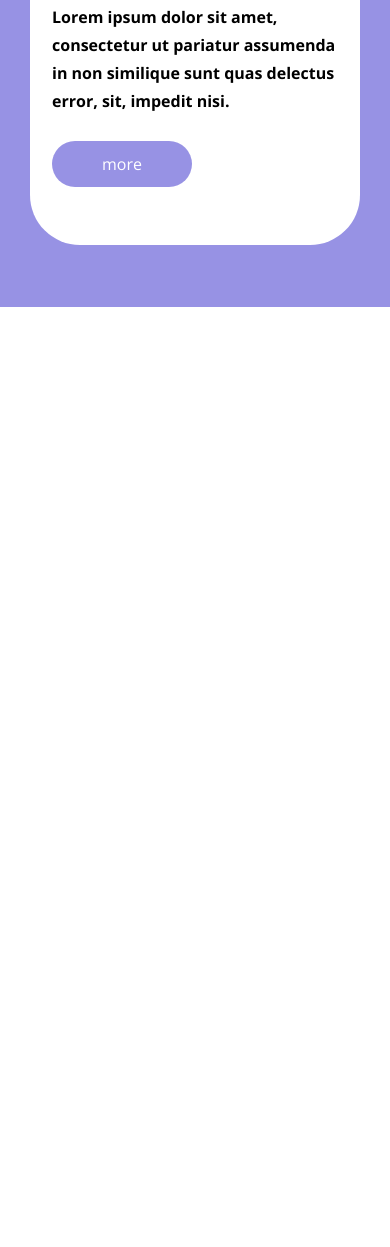
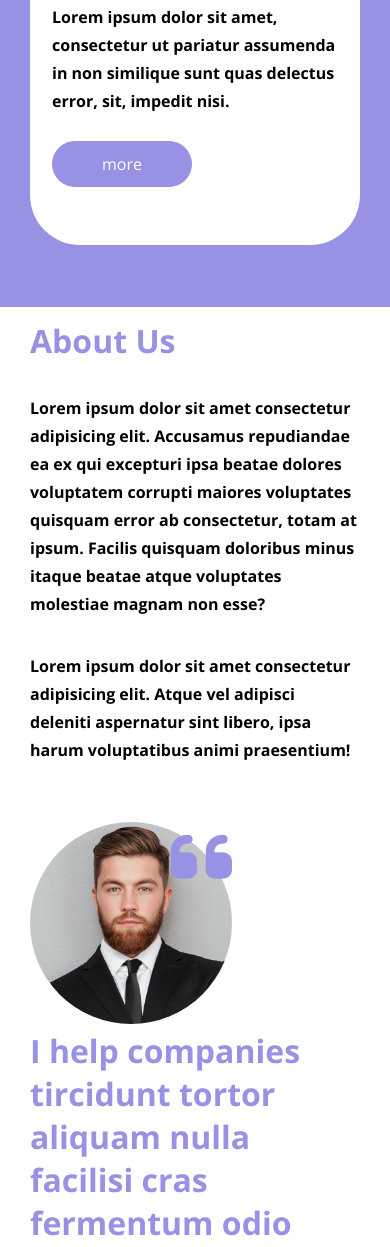
Before and after one commit to Francesca-Barletta/htmlcss-responsive-layout, a plain HTML site: page index.html in a window 390 px wide. Shown: the part 8585-9832 px from the top of the page. Before the commit the page ends 8892 px from the top, so only its background shows below. Drawn offline with nearby package versions, Linux system fonts and the light colour scheme.

Commit message:
add section about us in mobile responsive

```diff
--- a/css/style.css
+++ b/css/style.css
@@ -202,10 +202,8 @@ p{
     margin-bottom: 60px;
     padding: 0 24px;
 }
-.ts-title {
-    font-size: 32px;
-}
-.ts-card-img{
+
+.img-radio{
     width: 202px;
     aspect-ratio: 1 / 1;
     border-radius: 50%;
@@ -220,8 +218,9 @@ p{
     border-radius: 50px;
     margin-bottom: 32px;
 }
-.ts-title{
+.h2-purple{
     color: #9792E4;
+    font-size: 32px;
 }
 .ts-card-name{
     display: inline-block;
@@ -229,6 +228,22 @@ p{
 }
 .ts-card-body{
     text-align: center;
+}
+/*ABOUT US*/
+p.ab-us{
+    margin-bottom: 34px;
+}
+.about-us-img{
+    position: relative;
+    display: inline-block;
+}
+.quotes{
+    color: #9792E4;
+    font-size: 70px;
+    position: absolute;
+    top: 0;
+    right: 0px;
+
 }
 /*MEDIA_QUERY*/
 
--- a/index.html
+++ b/index.html
@@ -121,12 +121,12 @@
     <div class="container">
         <div class="ts-header">
             <h3>TESTIMONIALS</h3>
-            <h2 class="ts-title">We are committed expert partners</h2>
+            <h2 class="h2-purple">We are committed expert partners</h2>
             <p>We place huge value on strong relationship and have seen the benefict bring to our business. Customer feedback is vital in helping us to get it right.</p>
         </div>
         <div class="row ts-row">
             <div>
-                <img class="ts-card-img" src="./img/testimonial1.jpg" alt="">
+                <img class="img-radio" src="./img/testimonial1.jpg" alt="">
             </div>
             <div class="ts-card-body">
                 <p>Lorem ipsum dolor sit amet consectetur adipisicing elit. Necessitatibus nisi rerum deserunt iste mollitia modi quidem iusto similique nulla voluptate. Saepe, modi!</p>
@@ -135,7 +135,7 @@
         </div>
         <div class="row ts-row">
             <div>
-                <img class="ts-card-img" src="./img/testimonial2.jpg" alt="">
+                <img class="img-radio" src="./img/testimonial2.jpg" alt="">
             </div>
             <div class="ts-card-body">
                 <p>Lorem ipsum dolor sit amet consectetur adipisicing elit. Necessitatibus nisi rerum deserunt iste mollitia modi quidem iusto similique nulla voluptate. Saepe, modi!</p>
@@ -144,7 +144,7 @@
         </div>
         <div class="row ts-row">
             <div>
-                <img class="ts-card-img" src="./img/testimonial3.jpg" alt="">
+                <img class="img-radio" src="./img/testimonial3.jpg" alt="">
             </div>
             <div class="ts-card-body">
                 <p>Lorem ipsum dolor sit amet consectetur adipisicing elit. Necessitatibus nisi rerum deserunt iste mollitia modi quidem iusto similique nulla voluptate. Saepe, modi!</p>
@@ -213,6 +213,31 @@
     </div>
 </section>
 
+<!--end section benefits-->
+
+<!--start section about us-->
+
+<section class="about-us">
+    <div class="container">
+        <div class="row">
+            <div class="col-12">
+                <h2 class="h2-purple">About Us</h2>
+                <p class="ab-us">Lorem ipsum dolor sit amet consectetur adipisicing elit. Accusamus repudiandae ea ex qui excepturi ipsa beatae dolores voluptatem corrupti maiores voluptates quisquam error ab consectetur, totam at ipsum. Facilis quisquam doloribus minus itaque beatae atque voluptates molestiae magnam non esse?</p>
+                <p class="ab-us">Lorem ipsum dolor sit amet consectetur adipisicing elit. Atque vel adipisci deleniti aspernatur sint libero, ipsa harum voluptatibus animi praesentium!</p>
+            </div>
+            <div class="col-12">
+                <div class="about-us-img">
+                    <i class="fa-solid fa-quote-left quotes"></i>
+                    <img class="img-radio" src="./img/about.jpg" alt="">
+                </div>
+                <h2 class="h2-purple">I help companies tircidunt tortor aliquam nulla facilisi cras fermentum odio</h2>
+                <a href="#" class="button bt-purple bt-sm">Find me on linkedin</a>
+            </div>
+        </div>
+    </div>
+</section>
+
+
 </main>
 </body>
 </html>
```
